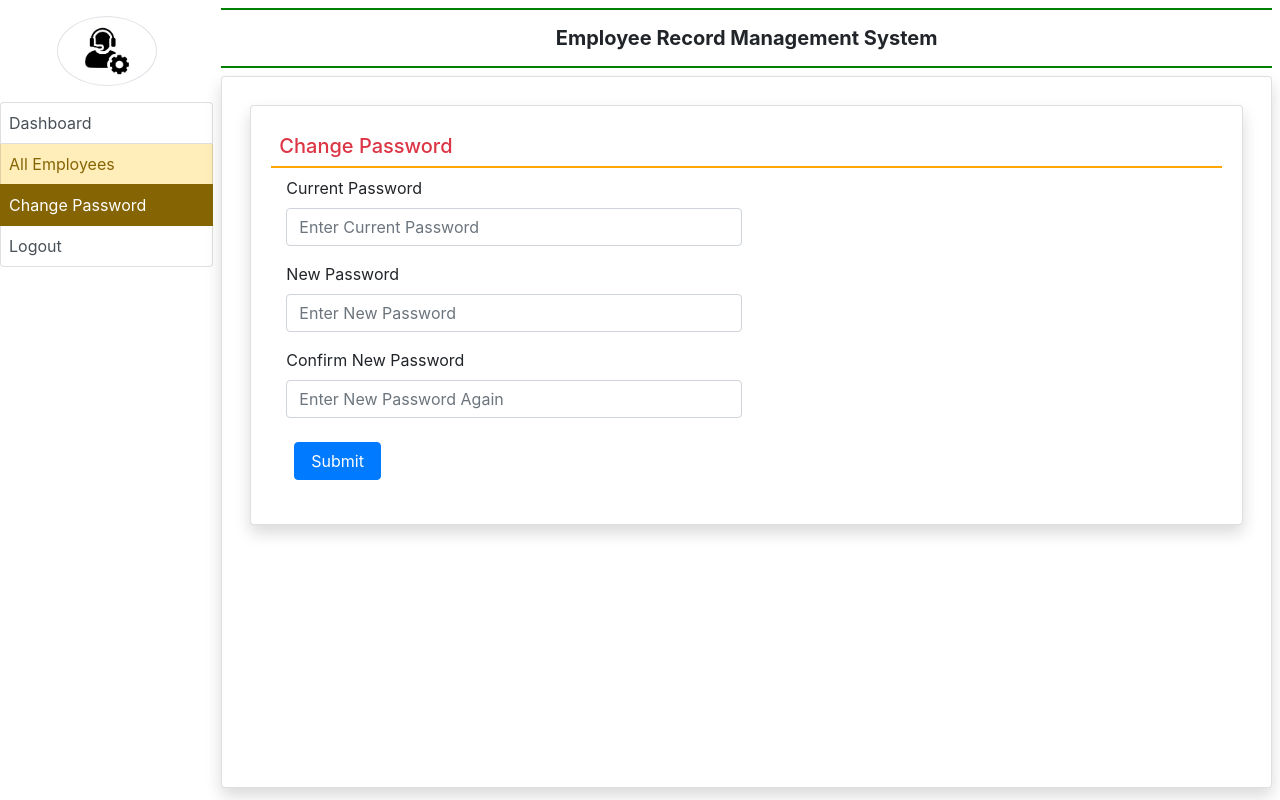
After one commit to Kartikjoshi14/Employee_Management_System_py, a Django app: page /change_passwordadmin/ in a window 1280 px wide. The commit adds this page. Run offline with Django 5.2, Linux system fonts and the light colour scheme; a user stored in the database is signed in; some libraries are stand-ins or nearby versions.

Commit message:
Day 15: designed the fucntionality for admin to access the necesary  information

```diff
--- a/EmployeeRecordMgmt/EmployeeRecordMgmt/urls.py
+++ b/EmployeeRecordMgmt/EmployeeRecordMgmt/urls.py
@@ -31,6 +31,10 @@ urlpatterns = [
     path('my_education/',my_education,name = 'my_education'),
     path('edit_myeducation/',edit_myeducation,name = 'edit_myeducation'),
     path('change_password/',change_password,name = 'change_password'),
+    path('admin_home/',admin_home,name = 'admin_home'),
+    path('change_passwordadmin/',change_passwordadmin,name = 'change_passwordadmin'),
+    path('all_employees/',all_employees,name = 'all_employees'),
+
 
 
 ]
--- /dev/null
+++ b/EmployeeRecordMgmt/employee/templates/admin_base.html
@@ -0,0 +1,95 @@
+{% load static %}
+<html>
+
+<head>
+
+
+
+
+
+    <meta charset="utf-8">
+    <meta name="viewport" content="width=device-width, initial-scale=1">
+    <link rel="stylesheet" href="https://cdn.jsdelivr.net/npm/bootstrap@4.6.2/dist/css/bootstrap.min.css">
+    <script src="https://cdn.jsdelivr.net/npm/jquery@3.7.1/dist/jquery.slim.min.js"></script>
+    <script src="https://cdn.jsdelivr.net/npm/popper.js@1.16.1/dist/umd/popper.min.js"></script>
+    <script src="https://cdn.jsdelivr.net/npm/bootstrap@4.6.2/dist/js/bootstrap.bundle.min.js"></script>
+
+    <link rel="stylesheet" href="{% static 'css/style.css' %}">
+    <link rel="stylesheet" href="https://use.fontawesome.com/releases/v5.7.0/css/all.css">
+    <style>
+        .list-group-item {
+            padding: 8px !important;
+        }
+    </style>
+    <script src="https://code.jquery.com/jquery-3.7.1.js"></script>
+    <script src="https://cdn.datatables.net/2.2.2/js/dataTables.js"></script>
+    <script src="https://cdn.datatables.net/buttons/3.2.2/js/dataTables.buttons.js"></script>
+    <script src="https://cdn.datatables.net/buttons/3.2.2/js/buttons.dataTables.js"></script>
+    <script src="https://cdnjs.cloudflare.com/ajax/libs/jszip/3.10.1/jszip.min.js"></script>
+    <script src="https://cdnjs.cloudflare.com/ajax/libs/pdfmake/0.2.7/pdfmake.min.js"></script>
+    <script src="https://cdnjs.cloudflare.com/ajax/libs/pdfmake/0.2.7/vfs_fonts.js"></script>
+    <script src="https://cdn.datatables.net/buttons/3.2.2/js/buttons.html5.min.js"></script>
+
+    <link rel="stylesheet" href="https://cdn.datatables.net/2.2.2/css/dataTables.dataTables.css">
+    <link rel="stylesheet" href="https://cdn.datatables.net/buttons/3.2.2/css/buttons.dataTables.css">
+
+
+    <script>
+        $(document).ready(function () {
+            $('#example').DataTable({
+                layout: {
+                    topStart: {
+                        buttons: ['copyHtml5', 'excelHtml5', 'csvHtml5', 'pdfHtml5']
+                    }
+                }
+            });
+        });
+
+    </script>
+
+
+</head>
+
+<body>
+    <div class=" container-fluid">
+        <div class="row">
+            <div class="col-sm-2 p-0">
+                <center>
+                    <img src="{%static 'images/admin icon.jpg' %}" width="100" height="100"
+                        class="img-thumbnail rounded-circle my-3">
+                </center>
+                <div class="list-group">
+
+                    <a href="{% url 'admin_home' %}"
+                        class="list-group-item list-group-item-action {% if request.path == '/Dashboard/' %} active{% endif %}">Dashboard</a>
+                    <a href="{% url 'all_employees' %}"
+                        class="list-group-item  list-group-item-warning list-group-item-action {% if request.path == '/all_employees/' %} active{% endif %}">All
+                        Employees</a>
+                    <a href="{% url 'change_passwordadmin' %}"
+                        class="list-group-item list-group-item-warning list-group-item-action {% if request.path == '/change_passwordadmin/' %} active{% endif %}">Change
+                        Password</a>
+                    <a href="{% url 'logout' %}" class="list-group-item list-group-item-action">Logout</a>
+                </div>
+            </div>
+
+            <div class="col-sm-10 p-0">
+                <div class="container-fluid p-2">
+                    <h5 class="text-center p-3 font-weight-bold"
+                        style=" border-bottom : 2px solid green; border-top : 2px solid green"> Employee
+                        Record Management System</h5>
+
+                    <div class="card shadow" style=" min-height : 89vh">
+                        <div class=" card-body">
+                            {% block main %}
+
+                            {% endblock %}
+                        </div>
+                    </div>
+                </div>
+            </div>
+        </div>
+    </div>
+
+</body>
+
+</html>
--- /dev/null
+++ b/EmployeeRecordMgmt/employee/templates/change_passwordadmin.html
@@ -0,0 +1,86 @@
+{% extends 'admin_base.html' %}
+
+{% block main %}
+
+<script type="text/javascript">
+    function checkpassword() {
+        if (document.changepassword.newpassword.value != document.changepassword.confirmpassword.value) {
+            alert('New Password and Confirm Password field Do not Match');
+            document.changepassword.confirmpassword.focus();
+            return false;
+        }
+        return true;
+    }
+
+
+</script>
+
+<div class=" card shadow m-2">
+    <div class="card-body">
+        <h5 class="p-2 text-danger" style=" border-bottom : 2px solid orange ">Change Password </h5>
+
+        <div class=" container-fluid">
+            <form method="post" name="changepassword" onsubmit="return checkpassword()">
+                {% csrf_token %}
+                <div class=" form-row">
+                    <div class="col-sm-6">
+                        <div class="form-group">
+                            <label>Current Password</label>
+                            <input type="password" name="currentpassword" class="form-control"
+                                placeholder="Enter Current Password">
+                        </div>
+
+                    </div>
+                </div>
+
+                <div class=" form-row">
+                    <div class="col-sm-6">
+                        <div class="form-group">
+                            <label>New Password</label>
+                            <input type="password" name="newpassword" class="form-control"
+                                placeholder="Enter New Password">
+                        </div>
+
+                    </div>
+                </div>
+
+                <div class=" form-row">
+                    <div class="col-sm-6">
+                        <div class="form-group">
+                            <label>Confirm New Password</label>
+                            <input type="password" name="confirmpassword" class="form-control"
+                                placeholder="Enter New Password Again">
+                        </div>
+
+                    </div>
+                </div>
+
+                <input type="submit" value="Submit" class="m-2 px-3 btn btn-primary">
+            </form>
+        </div>
+    </div>
+</div>
+
+{% if error == "no" %}
+<script>
+    alert('Password Updated Succesfully');
+    window.location = ('{% url 'logout' %}');
+</script>
+{% endif %}
+{% if error == "yes" %}
+
+<script>
+    alert('Something went wrong, Try Again');
+
+</script>
+{% endif %}
+
+{% if error == "not" %}
+
+<script>
+    alert('Your Current Password is Wrong, Try Again');
+
+</script>
+{% endif %}
+
+{% endblock %}
--- a/EmployeeRecordMgmt/employee/views.py
+++ b/EmployeeRecordMgmt/employee/views.py
@@ -236,3 +236,52 @@ def change_password(request):
             error = "yes"
 
     return render(request,'change_password.html',locals())
+
+
+def admin_login(request):
+    error = ""
+    if request.method == "POST":
+        u=request.POST['username']
+        p=request.POST['pwd']
+        user = authenticate(username=u,password=p)
+        try:
+          if user.is_staff: #for admin specifically
+            login(request,user)
+            error = "no"
+          else:
+            error = "yes"
+        except:
+            error="yes"
+    return render(request,'admin_login.html',locals())
+
+def admin_home(request):
+    if not request.user.is_authenticated:
+        return redirect('admin_login')
+    return render(request,'admin_home.html')
+
+def change_passwordadmin(request):
+    if not request.user.is_authenticated:
+        return redirect('admin_login')
+    error = ""
+    user = request.user
+    if request.method == "POST":
+        c = request.POST['currentpassword']
+        n = request.POST['newpassword']
+
+        try:
+            if user.check_password(c):
+               user.set_password(n)
+               user.save()
+               error = "no"
+            else:
+                error = "not"
+        except:
+            error = "yes"
+
+    return render(request,'change_passwordadmin.html',locals())
+
+def all_employees(request):
+    if not request.user.is_authenticated:
+        return redirect('admin_login')
+    employee = EmployeeDetail.objects.all()
+    return render(request,'all_employees.html',locals())
```
Also changed, not shown: EmployeeRecordMgmt/employee/templates/admin_home.html (added, +18 -0 lines), EmployeeRecordMgmt/employee/templates/admin_login.html (+14 -0 lines), EmployeeRecordMgmt/employee/templates/all_employees.html (added, +69 -0 lines), EmployeeRecordMgmt/db.sqlite3.
